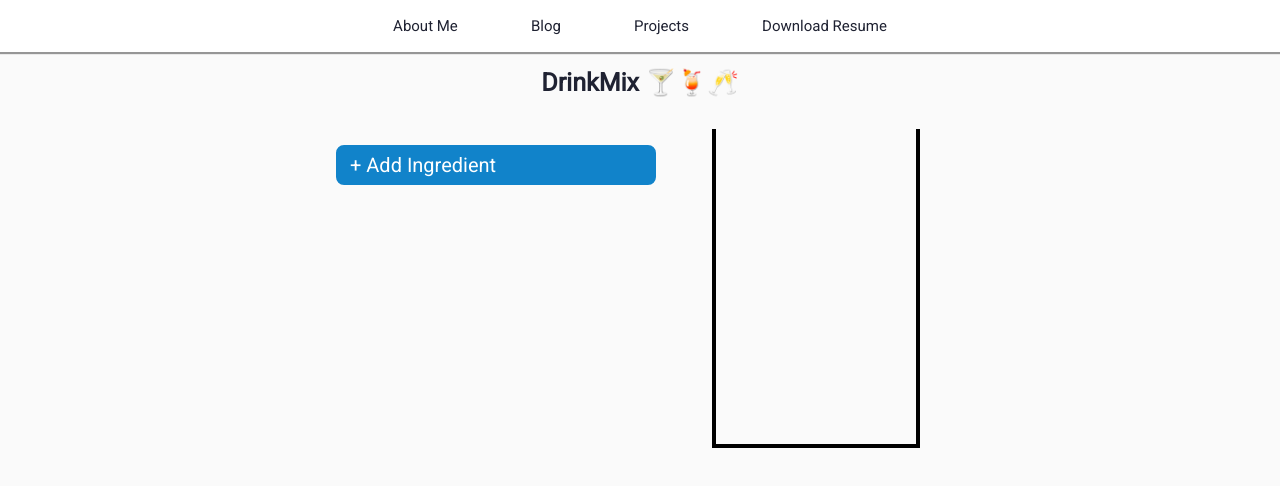
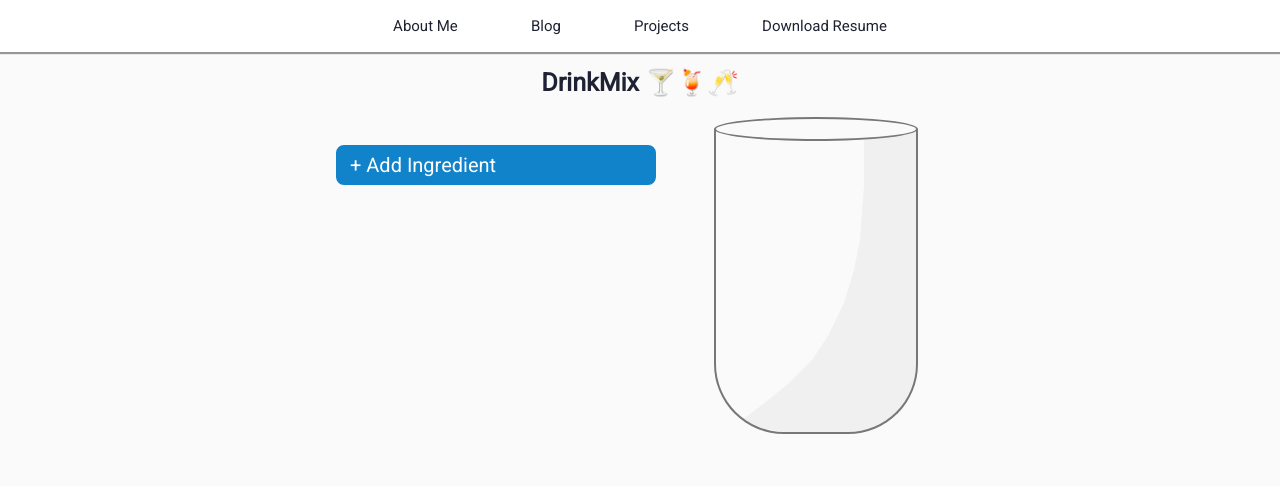
Before and after one commit to bern/bern.github.io, a React (Create React App) app in the folder bern.github.io/: page /drinkmix in a window 1280 px wide. Shown: the top 486 px of the page. Built offline with nearby package versions, Linux system fonts and the light colour scheme.

Commit message:
glassware

```diff
--- a/bern.github.io/src/App.css
+++ b/bern.github.io/src/App.css
@@ -281,17 +281,45 @@ img {
 }
 
 .drinkMix__glass--outer {
-  height: 315px;
+  height: 303px;
   width: 200px;
-  border-left: 4px solid black;
-  border-right: 4px solid black;
-  border-bottom: 4px solid black;
+  border-radius: 0px 0px 70px 70px;
+  border-left: 2px solid #777;
+  border-right: 2px solid #777;
+  border-bottom: 2px solid #777;
+  position: relative;
+}
+
+.drinkMix__glass--top {
+  width: 200px;
+  height: 20px;
+  top: -12px;
+  left: -2px;
+  position: absolute;
+  border: 2px solid #777;
+  border-radius: 50%;
+}
+
+.drinkMix__glass--shade {
+  height: 300px;
+  width: 200px;
+  border-radius: 0px 0px 65px 65px;
+  background-color: rgba(150, 150, 150, 0.1);
+  position: absolute;
+  top: 3px;
+  left: 0;
+  clip-path: polygon(74% 2%, 74% 5%, 74% 8%, 74% 13%, 74% 18%, 73% 27%, 72% 36%, 69% 46%, 64% 57%, 56% 68%, 48% 76%, 36% 84%, 23% 91%, 13% 96%, 18% 98%, 25% 99%, 35% 100%, 71% 100%, 89% 100%, 92% 99%, 96% 95%, 99% 89%, 100% 82%, 100% 0%, 89% 1%);
 }
 
 .drinkMix__glass--inner {
-  padding-top: 15px;
+  padding-top: 3px;
   height: 300px;
   width: 100%;
+  border-radius: 0px 0px 70px 70px;
+}
+
+.drinkMix__glass--contents:last-child {
+  border-radius: 0px 0px 67px 67px;
 }
 
 .drinkMix__glass--contents {
--- /dev/null
+++ b/bern.github.io/src/components/DrinkMix/DrinkArt.tsx
@@ -0,0 +1,42 @@
+import { IIngredient } from "./DrinkMix"
+
+interface IDrinkArtProps {
+    ingredients: IIngredient[];
+}
+
+export const DrinkArt = (props: IDrinkArtProps) => {
+    const { ingredients } = props;
+
+    return (
+        <div className="drinkMix__glass--outer">
+            <div className="drinkMix__glass--top"/>
+            <div className="drinkMix__glass--shade"/>
+            <div className="drinkMix__glass--inner">
+                {ingredients.filter((ingredient: IIngredient) => ingredient.name !== '').map((ingredient: IIngredient, index: number) => {
+                    let backgroundColor = ingredient.color;
+                    if(index + 1 < ingredients.length) {
+                        backgroundColor = `linear-gradient(180deg, ${ingredient.color} 90%, ${ingredients[index+1].color} 100%)`;
+                    }
+
+                    const totalOunces = ingredients.reduce((acc: number, obj: IIngredient) => {
+                        if (!obj) {
+                            return acc;
+                        }
+                        return acc + obj.amount;
+                    }, 0);
+
+                    return (
+                        <div
+                            className="drinkMix__glass--contents"
+                            style={{
+                                height: `${((ingredient.amount / totalOunces) * 100)}%`,
+                                backgroundColor,
+                                background: backgroundColor
+                            }}
+                        />
+                    );
+                })}
+            </div>
+        </div>
+    );
+}
--- a/bern.github.io/src/components/DrinkMix/DrinkMix.tsx
+++ b/bern.github.io/src/components/DrinkMix/DrinkMix.tsx
@@ -1,5 +1,5 @@
 import { useState } from "react";
-import { AddIngredientModal } from "./AddIngredientModal";
+import { DrinkArt } from "./DrinkArt";
 import { IngredientList } from "./IngredientList";
 
 export interface IIngredient {
@@ -10,9 +10,6 @@ export interface IIngredient {
 
 export const DrinkMix = () => {
     const [ingredients, setIngredients] = useState<IIngredient[]>(Array.from(Array(0)));
-    const [isSaved, setIsSaved] = useState(false);
-
-    console.log({ ingredients })
 
     return (
         <div id="drink-mix-app">
@@ -36,33 +33,12 @@ export const DrinkMix = () => {
                             );
                         }}
                         deleteIngredient={(index: number) => {
-                            setIngredients(ingredients.filter((_: IIngredient, idx: number) => idx !== index));
+                            setIngredients(ingredients.filter((_, idx: number) => idx !== index));
                         }}
                     />
                 </div>
                 <div className="drinkMix__glassContainer">
-                    <div className="drinkMix__glass--outer">
-                        <div className="drinkMix__glass--inner">
-                            {ingredients.map((ingredient: IIngredient) => {
-                                const totalOunces = ingredients.reduce((acc: number, obj: IIngredient) => {
-                                    if (!obj) {
-                                        return acc;
-                                    }
-                                    return acc + obj.amount;
-                                }, 0);
-
-                                return (
-                                    <div
-                                        className="drinkMix__glass--contents"
-                                        style={{
-                                            height: `${((ingredient.amount / totalOunces) * 100)}%`,
-                                            backgroundColor: ingredient.color
-                                        }}
-                                    />
-                                );
-                            })}
-                        </div>
-                    </div>
+                    <DrinkArt ingredients={ingredients}/>
                 </div>
             </div>
         </div>
```
